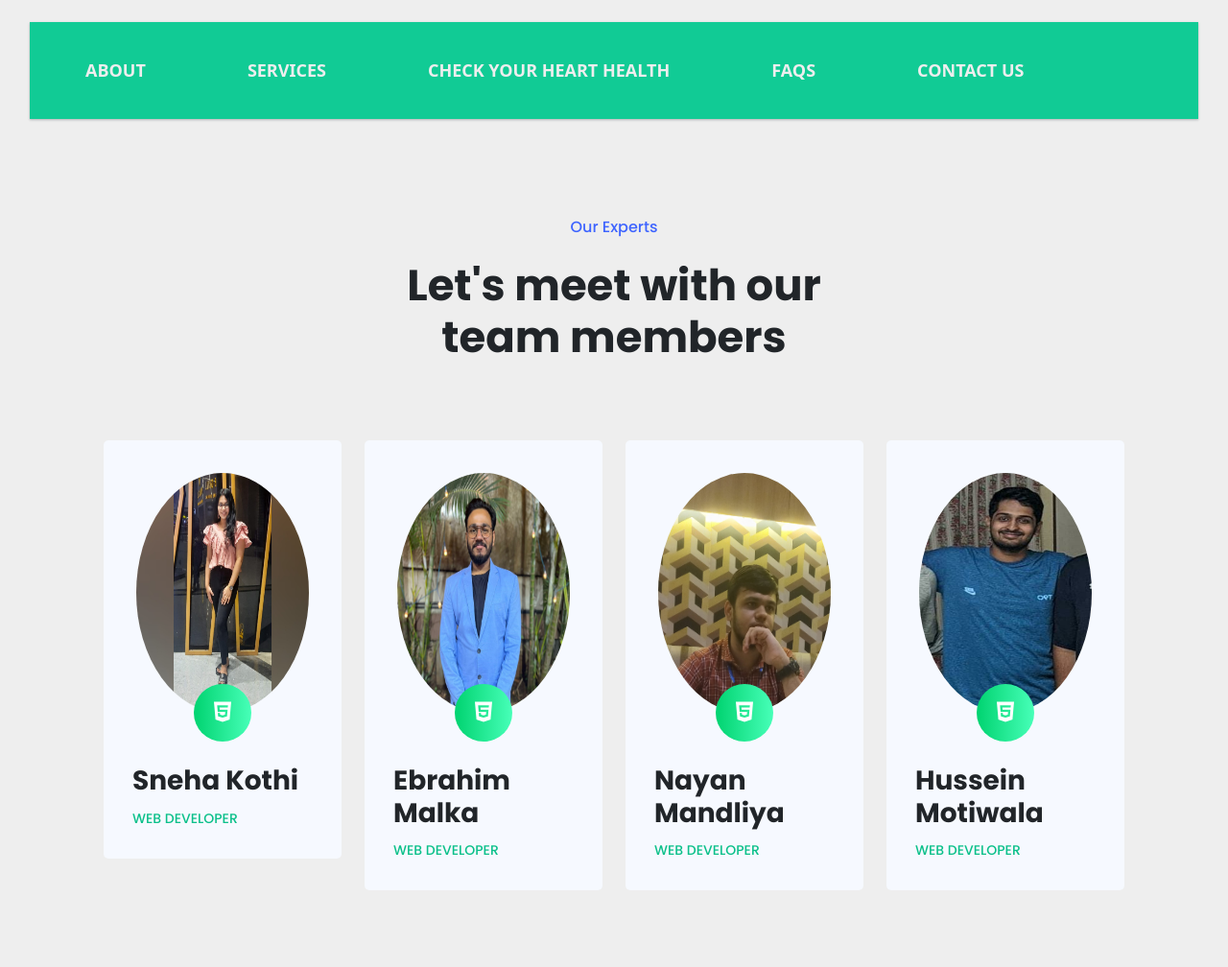
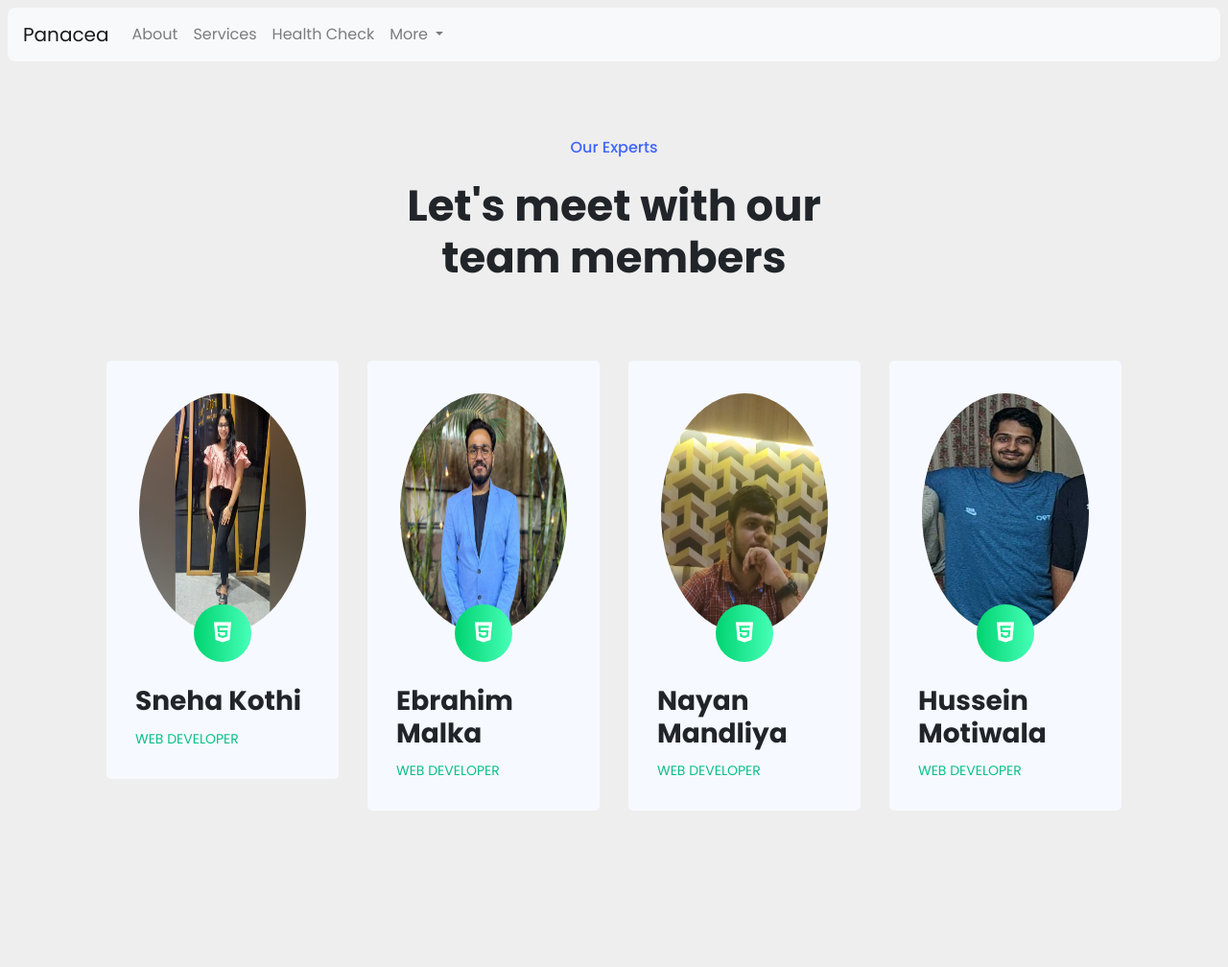
Before and after one commit to Panacea-4-U/Panacea, a Django app: page /about_us in a window 1280 px wide. Shown: the whole page at 96% size. After the commit the page ends 845 px from the top, so only its background shows below. Run offline with Django 3.2, Linux system fonts and the light colour scheme; some libraries are stand-ins or nearby versions.

Commit message:
navbar changed

```diff
--- a/panacea/panacea_app/static/panacea_app/base.css
+++ /dev/null
@@ -1,195 +0,0 @@
-
-/*
-=====
-DEPENDENCES
-=====
-*/
-
-.r-link{
-    display: var(--rLinkDisplay, inline-flex) !important;
-  }
-
-  .r-link[href]{
-    color: var(--rLinkColor) !important;
-    text-decoration: var(--rLinkTextDecoration, none) !important;
-  }
-
-  .r-list{
-    padding-left: var(--rListPaddingLeft, 0) !important;
-    margin-top: var(--rListMarginTop, 0) !important;
-    margin-bottom: var(--rListMarginBottom, 0) !important;
-    list-style: var(--rListListStyle, none) !important;
-  }
-
-
-  /*
-  =====
-  CORE STYLES
-  =====
-  */
-
-  .menu{
-    --rLinkColor: var(--menuLinkColor, currentColor);
-  }
-
-  .menu__link{
-    display: var(--menuLinkDisplay, block);
-  }
-
-  /*
-  focus state
-  */
-
-  .menu__link:focus{
-    outline: var(--menuLinkOutlineWidth, 2px) solid var(--menuLinkOutlineColor, currentColor);
-    outline-offset: var(--menuLinkOutlineOffset);
-  }
-
-  /*
-  fading siblings
-  */
-
-  .menu:hover .menu__link:not(:hover){
-    --rLinkColor: var(--menuLinkColorUnactive, rgba(57, 62, 70, .35));
-  }
-
-  /*
-  =====
-  PRESENTATION STYLES
-  =====
-  */
-
-  .menu{
-    background-color: var(--menuBackgroundColor, #EEEEEE);
-    box-shadow: var(--menuBoxShadow, 0 1px 3px 0 rgba(57, 62, 70, .12), 0 1px 2px 0 rgba(57, 62, 70, .24));
-  }
-
-  .menu__list{
-    display: flex;
-  }
-
-  .menu__link{
-    padding: var(--menuLinkPadding, 1.5rem 2.5rem);
-    font-weight: 700;
-    text-transform: uppercase;
-  }
-
-  /*
-  =====
-  TEXT UNDERLINED
-  =====
-  */
-
-  .text-underlined{
-    position: relative;
-    overflow: hidden;
-
-    will-change: color;
-    transition: color .25s ease-out;
-  }
-
-  .text-underlined::before,
-  .text-underlined::after{
-    content: "";
-    width: 0;
-    height: 3px;
-    background-color: var(--textUnderlinedLineColor, currentColor);
-
-    will-change: width;
-    transition: width .1s ease-out;
-
-    position: absolute;
-    bottom: 0;
-  }
-
-  .text-underlined::before{
-    left: 50%;
-    transform: translateX(-50%);
-  }
-
-  .text-underlined::after{
-    right: 50%;
-    transform: translateX(50%);
-  }
-
-  .text-underlined:hover::before,
-  .text-underlined:hover::after{
-    width: 100%;
-    transition-duration: .2s;
-  }
-
-  /*
-  =====
-  SETTINGS
-  =====
-  */
-
-  .page__custom-settings{
-    --menuBackgroundColor: #11CB95;
-    --menuLinkColor: #EEEEEE;
-    --menuLinkColorUnactive: #393E46;
-    --menuLinkOutlineOffset: -.5rem;
-  }
-
-  /*
-  =====
-  DEMO
-  =====
-  */
-
-  body{
-    font-family: -apple-system, BlinkMacSystemFont, Segoe UI, Roboto, Open Sans, Ubuntu, Fira Sans, Helvetica Neue, sans-serif;
-    margin: 0;
-    min-height: 100vh;
-    display: flex;
-    flex-direction: column;
-  }
-
-
-
-  .page__menu:nth-child(n+2){
-    margin-top: 3rem;
-  }
-
-
-  .substack{
-    border:1px solid #EEE;
-    background-color: #fff;
-    width: 100%;
-    max-width: 480px;
-    height: 280px;
-    margin: 1rem auto;;
-  }
-
-
-
-  .r-link{
-      --uirLinkDisplay: var(--rLinkDisplay, inline-flex);
-      --uirLinkTextColor: var(--rLinkTextColor);
-      --uirLinkTextDecoration: var(--rLinkTextDecoration, none);
-
-      display: var(--uirLinkDisplay) !important;
-      color: var(--uirLinkTextColor) !important;
-      text-decoration: var(--uirLinkTextDecoration) !important;
-  }
-
-  .navbar{
-    border-radius: 0px;
-    margin: 15px;
-    display: flex;
-    flex-wrap: inherit;
-    align-items: center;
-    justify-content: space-between;
-}
-.navbar ul{
-    display:inline-flex;
-    margin: 5px 5px 40px 5px;
-    padding-left: 10px;
-}
-.navbar li{
-    list-style: none;
-    color: black;
-    padding: 13px;
-    cursor: pointer;
-    font-size: large;
-}
--- /dev/null
+++ b/panacea/panacea_app/static/panacea_app/base_page.css
@@ -0,0 +1,14 @@
+.navbarPosition {
+  margin: 8px 8px 0px 8px;
+  border-radius: 8px;
+}
+
+.btn-success {
+  background-color: #0cd17f;
+  border-color: #0cd17f;
+}
+
+.btn-success:hover {
+  background-color: #08b16a;
+  border-color: #08b16a;
+}
--- a/panacea/panacea_app/templates/panacea_app/base.html
+++ b/panacea/panacea_app/templates/panacea_app/base.html
@@ -16,15 +16,19 @@
 
   <!-- This tag helps your website to be put up on search engines like google and bing -->
   <meta name="robot" content="INDEX FOLLOW">
+  <!-- Bootstrap CSS -->
+  <link rel="stylesheet" href="https://cdn.jsdelivr.net/npm/bootstrap@4.6.1/dist/css/bootstrap.min.css" integrity="sha384-zCbKRCUGaJDkqS1kPbPd7TveP5iyJE0EjAuZQTgFLD2ylzuqKfdKlfG/eSrtxUkn" crossorigin="anonymous">
 
   <!-- This how you include externa css -->
   {% block connectcss %}
 
   {% endblock connectcss %}
-  <link rel="stylesheet" href="{% static 'panacea_app/base.css' %}">
+  <link rel="stylesheet" href="{% static 'panacea_app/base_page.css' %}">
+  <link rel="stylesheet" href="https://cdnjs.cloudflare.com/ajax/libs/font-awesome/6.1.0/css/all.min.css">
+  {% comment %} <link rel="stylesheet" href="https://cdn.jsdelivr.net/npm/bulma@0.9.3/css/bulma.min.css"> {% endcomment %}
   <link rel="preconnect" href="https://fonts.googleapis.com">
   <link rel="preconnect" href="https://fonts.gstatic.com" crossorigin>
-  <link rel="stylesheet" href="https://cdnjs.cloudflare.com/ajax/libs/font-awesome/6.1.0/css/all.min.css">
+  <link href="https://fonts.googleapis.com/css2?family=Poppins:wght@200;300;400&display=swap" rel="stylesheet">
   <title>Panacea</title>
   <!-- add icon link -->
   <link rel="icon" href="{% static 'panacea_app/panacea logo.jpeg' %}" type="image/x-icon">
@@ -32,13 +36,18 @@
 
   {% block style %}
   {% endblock style %}
+  <style>
+    * {
+      font-family: 'Poppins', sans-serif;
+    }
+  </style>
 
 </head>
 
 <body style="background-color:#EEEEEE;">
     <!-- Navbar -->
     <!-- <div class="container"> -->
-    <div class="navbar">
+    {% comment %} <div class="navbar">
       <nav class="page__menu page__custom-settings menu" style="width: 100%;">
         <ul class="menu__list r-list">
           <li class="menu__group"><a href="{% url 'about us'%}" class="menu__link r-link text-underlined">ABOUT</a></li>
@@ -52,7 +61,38 @@
         </ul>
       </nav>
 
-    </div>
+    </div> {% endcomment %}
+
+    <nav class="navbar navbar-expand-lg navbar-light bg-light navbarPosition">
+      <a class="navbar-brand" href="{% url 'web-home'%}">Panacea</a>
+      <button class="navbar-toggler" type="button" data-toggle="collapse" data-target="#navbarSupportedContent" aria-controls="navbarSupportedContent" aria-expanded="false" aria-label="Toggle navigation">
+        <span class="navbar-toggler-icon"></span>
+      </button>
+
+      <div class="collapse navbar-collapse" id="navbarSupportedContent">
+        <ul class="navbar-nav mr-auto">
+          <li class="nav-item">
+            <a href="{% url 'about us'%}" class="nav-link">About</a>
+          </li>
+          <li class="nav-item">
+            <a href="{% url 'services' %}" class="nav-link">Services</a>
+          </li>
+          <li class="nav-item">
+            <a href="#0" class="nav-link">Health Check</a>
+          </li>
+          <li class="nav-item dropdown">
+            <a class="nav-link dropdown-toggle" href="#" id="navbarDropdown" role="button" data-toggle="dropdown" aria-expanded="false">
+              More
+            </a>
+            <div class="dropdown-menu" aria-labelledby="navbarDropdown">
+              <a href="#0" class="nav-link">FAQs</a>
+              <a href="{% url 'contact us'%}" class="nav-link">Contact Us</a>
+          </li>
+        </ul>
+        {% block login %}
+        {% endblock login %}
+      </div>
+    </nav>
 
 
     {% block content %}
@@ -62,27 +102,8 @@
 
     <!-- Optional JavaScript; choose one of the two! -->
     <!-- Option 1: jQuery and Bootstrap Bundle (includes Popper) -->
-    <script src="https://code.jquery.com/jquery-3.5.1.slim.min.js"
-      integrity="sha384-DfXdz2htPH0lsSSs5nCTpuj/zy4C+OGpamoFVy38MVBnE+IbbVYUew+OrCXaRkfj" crossorigin="anonymous">
-      </script>
-    <script src="https://cdn.jsdelivr.net/npm/bootstrap@4.6.0/dist/js/bootstrap.bundle.min.js"
-      integrity="sha384-Piv4xVNRyMGpqkS2by6br4gNJ7DXjqk09RmUpJ8jgGtD7zP9yug3goQfGII0yAns" crossorigin="anonymous">
-      </script>
-
-    <!-- Option 2: Separate Popper and Bootstrap JS -->
-
-    <script src="https://code.jquery.com/jquery-3.5.1.slim.min.js"
-      integrity="sha384-DfXdz2htPH0lsSSs5nCTpuj/zy4C+OGpamoFVy38MVBnE+IbbVYUew+OrCXaRkfj" crossorigin="anonymous">
-      </script>
-    <script src="https://cdn.jsdelivr.net/npm/popper.js@1.16.1/dist/umd/popper.min.js"
-      integrity="sha384-9/reFTGAW83EW2RDu2S0VKaIzap3H66lZH81PoYlFhbGU+6BZp6G7niu735Sk7lN" crossorigin="anonymous">
-      </script>
-    <script src="https://cdn.jsdelivr.net/npm/bootstrap@4.6.0/dist/js/bootstrap.min.js"
-      integrity="sha384-+YQ4JLhjyBLPDQt//I+STsc9iw4uQqACwlvpslubQzn4u2UU2UFM80nGisd026JF" crossorigin="anonymous">
-      </script>
-    <!-- Bootstrap CSS -->
-    <link href="https://cdn.jsdelivr.net/npm/bootstrap@5.1.1/dist/css/bootstrap.min.css" rel="stylesheet"
-      integrity="sha384-F3w7mX95PdgyTmZZMECAngseQB83DfGTowi0iMjiWaeVhAn4FJkqJByhZMI3AhiU" crossorigin="anonymous">
+    <script src="https://cdn.jsdelivr.net/npm/jquery@3.5.1/dist/jquery.slim.min.js" integrity="sha384-DfXdz2htPH0lsSSs5nCTpuj/zy4C+OGpamoFVy38MVBnE+IbbVYUew+OrCXaRkfj" crossorigin="anonymous"></script>
+    <script src="https://cdn.jsdelivr.net/npm/bootstrap@4.6.1/dist/js/bootstrap.bundle.min.js" integrity="sha384-fQybjgWLrvvRgtW6bFlB7jaZrFsaBXjsOMm/tB9LTS58ONXgqbR9W8oWht/amnpF" crossorigin="anonymous"></script>
 
   <!-- </div> -->
 </body>
--- a/panacea/panacea_app/templates/panacea_app/homepage.html
+++ b/panacea/panacea_app/templates/panacea_app/homepage.html
@@ -6,7 +6,8 @@
 {% endblock connectcss %}
 
 {% block login %}
-<li class="menu__group"><a href="{% url 'login-register' %}" class="menu__link r-link text-underlined">LOGIN/REGISTER</a></li>
+{% comment %} <li class="menu__group"><a href="{% url 'login-register' %}" class="menu__link r-link text-underlined">LOGIN/REGISTER</a></li> {% endcomment %}
+<a href="{% url 'login-register' %}"><button class="btn btn-success">Sign Up / Sign In</button></a>
 {% endblock login %}
 
 
```
Also changed, not shown: panacea/panacea/settings.py (+4 -3 lines), 1 other file.
